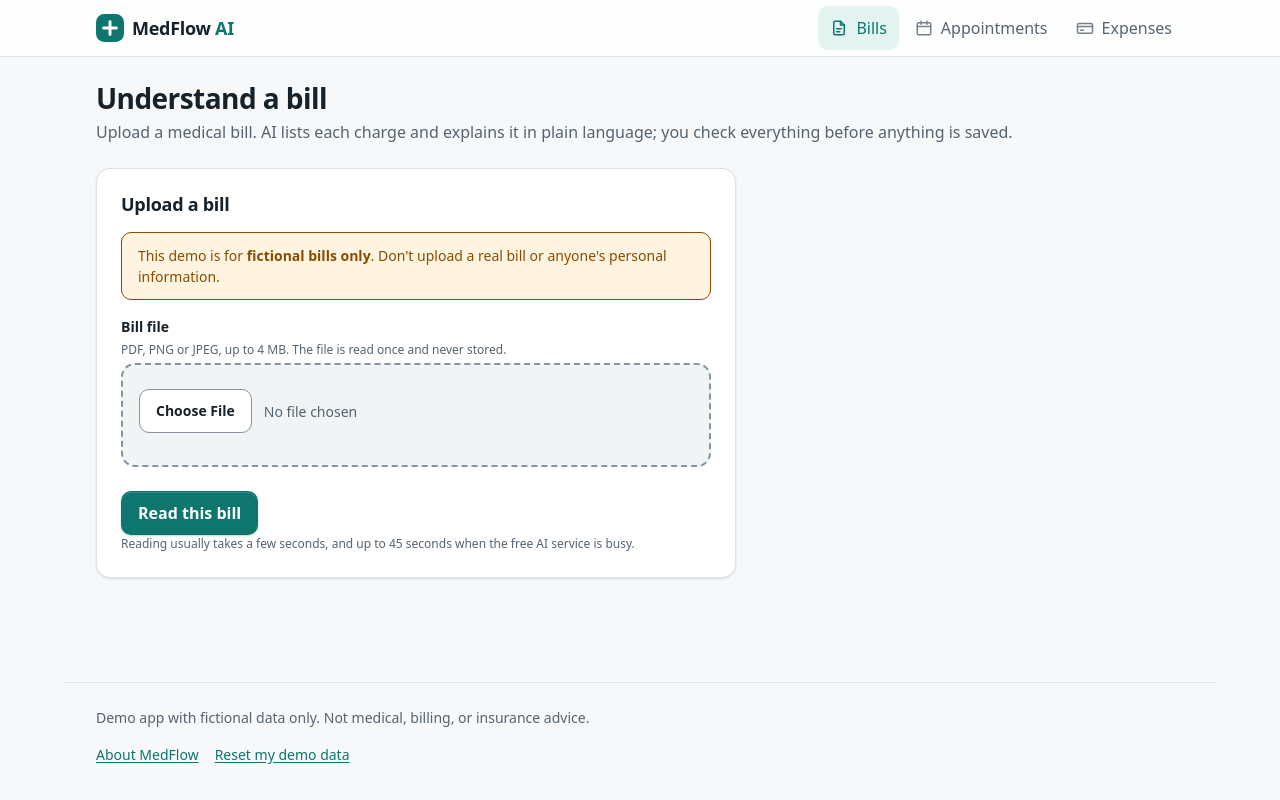
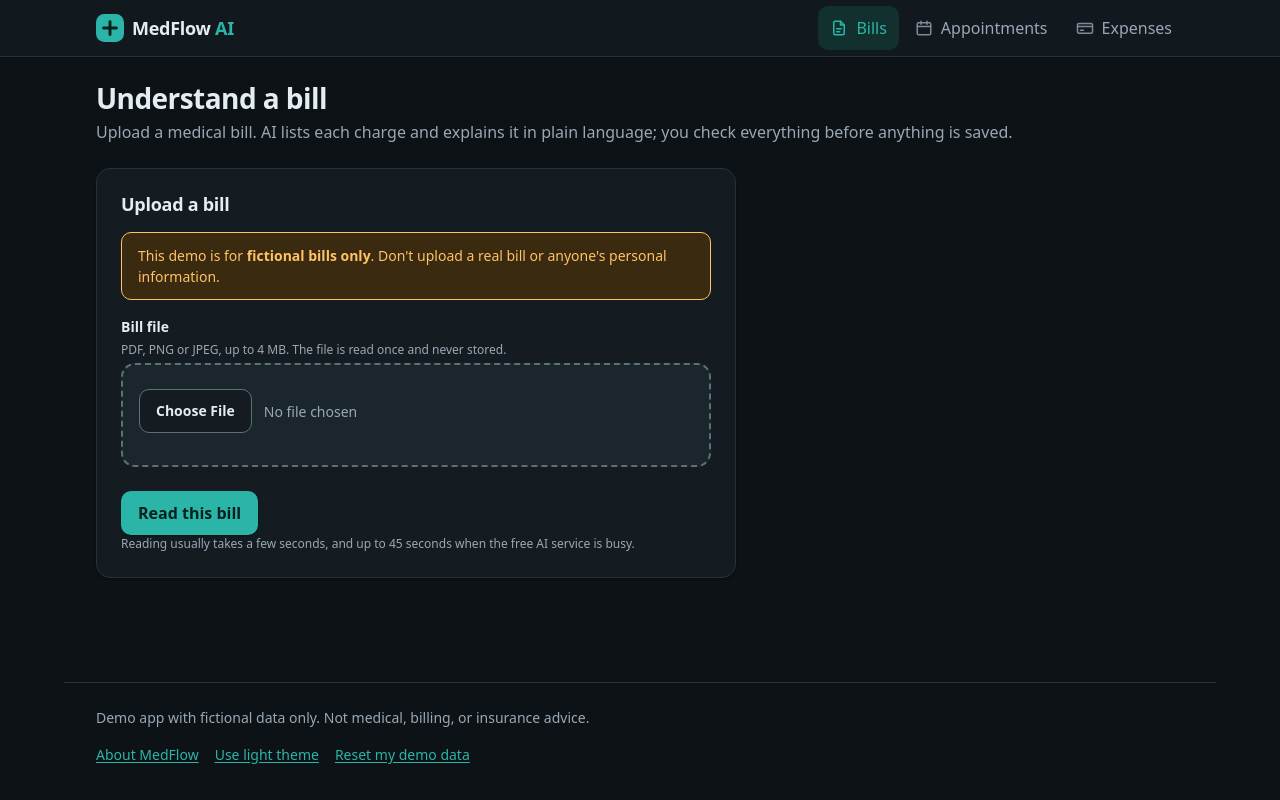
Before and after one commit to parthivofficial123/medflow-ai, a Flask app: page /bills/ in a window 1280 px wide. Run offline with Flask 3, Linux system fonts and the light colour scheme.

Commit message:
feat: dark theme by default, with a light theme switch
Dark tokens are now the :root default and light ones apply under
data-theme="light". The footer's switch posts to /theme, which stores
the choice in a cookie the server reads, so each page's first paint
already uses it and works without JavaScript.

Co-Authored-By: Claude Opus 5.5 <noreply@anthropic.com>

```diff
--- a/medflow/__init__.py
+++ b/medflow/__init__.py
@@ -14,6 +14,7 @@ from . import storage
 
 UNSAFE_METHODS = {"POST", "PUT", "PATCH", "DELETE"}
 DEV_SECRET = "dev-only-not-a-secret"
+THEMES = ("dark", "light")
 SECURITY_HEADERS = {
     "Content-Security-Policy": "default-src 'self'; base-uri 'none'; object-src 'none'; frame-ancestors 'none'",
     "X-Frame-Options": "DENY",
@@ -88,7 +89,8 @@ def create_app(test_config=None):
 
     @app.context_processor
     def inject_csrf_token():
-        return {"csrf_token": csrf_token, "signed_in": signed_in(), "demo_reset": auth.demo_reset_allowed()}
+        return {"csrf_token": csrf_token, "signed_in": signed_in(), "demo_reset": auth.demo_reset_allowed(),
+                "theme": current_theme()}
 
     app.add_template_filter(to_date)
     app.add_template_filter(fmt_date)
@@ -145,6 +147,16 @@ def create_app(test_config=None):
     def welcome():
         return render_template("landing.html")
 
+    # A cookie read by the server, so the first paint already has the chosen theme.
+    @app.post("/theme")
+    def set_theme():
+        response = redirect(auth.safe_next(request.form.get("next")))
+        theme = request.form.get("theme")
+        if theme in THEMES:
+            response.set_cookie("theme", theme, max_age=365 * 24 * 3600, samesite="Lax",
+                                secure=app.config["ON_VERCEL"], httponly=True)
+        return response
+
     @app.cli.command("reset-demo")
     @click.confirmation_option(
         prompt="This REPLACES all MedFlow data (appointments, tasks, reminders and any changes "
@@ -185,6 +197,11 @@ def check_config(config):
         raise RuntimeError("Set MEDFLOW_SECRET_KEY: sign-in sessions need a real secret.")
 
 
+def current_theme():
+    theme = request.cookies.get("theme")
+    return theme if theme in THEMES else THEMES[0]
+
+
 def csrf_token():
     if "csrf_token" not in session:
         session["csrf_token"] = secrets.token_urlsafe(32)
--- a/medflow/auth.py
+++ b/medflow/auth.py
@@ -24,7 +24,7 @@ from . import storage
 bp = Blueprint("auth", __name__)
 log = logging.getLogger(__name__)
 
-PUBLIC_ENDPOINTS = {"index", "welcome", "auth.login", "auth.start", "auth.callback", "auth.logout", "static"}
+PUBLIC_ENDPOINTS = {"index", "welcome", "set_theme", "auth.login", "auth.start", "auth.callback", "auth.logout", "static"}
 # Treat a token this close to expiry as expired, so it can't run out mid-request.
 EXPIRY_MARGIN_SECONDS = 60
 
--- a/medflow/templates/base.html
+++ b/medflow/templates/base.html
@@ -1,10 +1,10 @@
 <!doctype html>
-<html lang="en">
+<html lang="en" data-theme="{{ theme }}">
 <head>
   <meta charset="utf-8">
   <meta name="viewport" content="width=device-width, initial-scale=1">
   {#- Tells the browser the theme before app.css arrives, so it doesn't paint its own default. #}
-  <meta name="color-scheme" content="light dark">
+  <meta name="color-scheme" content="{{ theme }}">
   <title>{% block title %}{% endblock %} · MedFlow AI</title>
   <link rel="icon" href="{{ url_for('static', filename='favicon.svg') }}" type="image/svg+xml">
   <link rel="stylesheet" href="{{ url_for('static', filename='css/app.css') }}">
@@ -63,10 +63,16 @@
 
   <footer class="container footer">
     <p>Demo app with fictional data only. Not medical, billing, or insurance advice.</p>
-    <p class="footer__links">
+    <div class="footer__links">
       <a href="{{ url_for('welcome') }}">About MedFlow</a>
+      <form method="post" action="{{ url_for('set_theme') }}">
+        <input type="hidden" name="csrf_token" value="{{ csrf_token() }}">
+        <input type="hidden" name="next" value="{{ request.full_path.rstrip('?') }}">
+        {%- set other = "light" if theme == "dark" else "dark" %}
+        <button type="submit" name="theme" value="{{ other }}">Use {{ other }} theme</button>
+      </form>
       {% if signed_in and demo_reset %}<a href="{{ url_for('auth.confirm_reset') }}">Reset my demo data</a>{% endif %}
-    </p>
+    </div>
   </footer>
 </body>
 </html>
--- a/public/static/css/app.css
+++ b/public/static/css/app.css
@@ -2,7 +2,7 @@
    The rules behind these values are in DESIGN.md. */
 
 :root {
-  color-scheme: light dark;
+  color-scheme: dark;
 
   --font-sans: system-ui, -apple-system, "Segoe UI", Roboto, "Helvetica Neue", Arial, sans-serif;
   --text-xs: 0.75rem;
@@ -28,6 +28,49 @@
   --radius-xl: 20px;
   --radius-pill: 999px;
 
+  /* Dark is the default; a light-theme cookie switches to the values below. */
+  --color-bg: #0c1216;
+  --color-surface: #141c22;
+  --color-surface-2: #1b252c;
+  --color-text: #e6edf2;
+  --color-muted: #9aa8b5;
+  --color-border: #26323b;
+  --color-border-strong: #5f6e7a;
+  --color-primary: #2bb5a8;
+  --color-primary-hover: #49c9bd;
+  --color-on-primary: #04211e;
+  --color-primary-soft: #12302d;
+  --color-danger: #ff8a80;
+  --color-danger-soft: #3a1c1a;
+  --color-on-danger: #2a0b08;
+  --color-warning: #ffc266;
+  --color-warning-soft: #3a2a10;
+  --color-success: #6fd6a0;
+  --color-success-soft: #143224;
+  --color-focus: #7aa7ff;
+  --color-focus-ring: rgb(122 167 255 / 0.25);
+  --color-topbar: rgb(20 28 34 / 0.82);
+  --shadow-sm: 0 1px 2px rgb(0 0 0 / 0.4);
+  --shadow-md: 0 2px 4px rgb(0 0 0 / 0.3), 0 8px 20px rgb(0 0 0 / 0.35);
+  --shadow-lg: 0 4px 8px rgb(0 0 0 / 0.3), 0 24px 48px -12px rgb(0 0 0 / 0.6);
+  --shadow-primary: 0 1px 2px rgb(0 0 0 / 0.4);
+
+  --dur-instant: 90ms;
+  --dur-fast: 150ms;
+  --dur-base: 240ms;
+  --dur-slow: 420ms;
+  --ease-out: cubic-bezier(0.22, 1, 0.36, 1);
+  /* Sampled from a spring (stiffness 380, damping 30): settles with a 2% overshoot. */
+  --ease-spring: linear(0, 0.051, 0.171, 0.318, 0.468, 0.606, 0.723, 0.818, 0.89, 0.942, 0.978, 1.001,
+                        1.015, 1.021, 1.023, 1.022, 1.019, 1.016, 1.012, 1.009, 1);
+  --stagger: 35ms;
+
+  --container: 72rem;
+  --topbar-h: 3.5rem;
+}
+
+:root[data-theme="light"] {
+  color-scheme: light;
   --color-bg: #f6f8f9;
   --color-surface: #ffffff;
   --color-surface-2: #f0f4f5;
@@ -55,49 +98,6 @@
   --shadow-md: 0 2px 4px rgb(16 24 40 / 0.04), 0 8px 20px rgb(16 24 40 / 0.08);
   --shadow-lg: 0 4px 8px rgb(16 24 40 / 0.04), 0 24px 48px -12px rgb(16 24 40 / 0.18);
   --shadow-primary: 0 1px 2px rgb(15 118 110 / 0.3), inset 0 1px 0 rgb(255 255 255 / 0.14);
-
-  --dur-instant: 90ms;
-  --dur-fast: 150ms;
-  --dur-base: 240ms;
-  --dur-slow: 420ms;
-  --ease-out: cubic-bezier(0.22, 1, 0.36, 1);
-  /* Sampled from a spring (stiffness 380, damping 30): settles with a 2% overshoot. */
-  --ease-spring: linear(0, 0.051, 0.171, 0.318, 0.468, 0.606, 0.723, 0.818, 0.89, 0.942, 0.978, 1.001,
-                        1.015, 1.021, 1.023, 1.022, 1.019, 1.016, 1.012, 1.009, 1);
-  --stagger: 35ms;
-
-  --container: 72rem;
-  --topbar-h: 3.5rem;
-}
-
-@media (prefers-color-scheme: dark) {
-  :root {
-    --color-bg: #0c1216;
-    --color-surface: #141c22;
-    --color-surface-2: #1b252c;
-    --color-text: #e6edf2;
-    --color-muted: #9aa8b5;
-    --color-border: #26323b;
-    --color-border-strong: #5f6e7a;
-    --color-primary: #2bb5a8;
-    --color-primary-hover: #49c9bd;
-    --color-on-primary: #04211e;
-    --color-primary-soft: #12302d;
-    --color-danger: #ff8a80;
-    --color-danger-soft: #3a1c1a;
-    --color-on-danger: #2a0b08;
-    --color-warning: #ffc266;
-    --color-warning-soft: #3a2a10;
-    --color-success: #6fd6a0;
-    --color-success-soft: #143224;
-    --color-focus: #7aa7ff;
-    --color-focus-ring: rgb(122 167 255 / 0.25);
-    --color-topbar: rgb(20 28 34 / 0.82);
-    --shadow-sm: 0 1px 2px rgb(0 0 0 / 0.4);
-    --shadow-md: 0 2px 4px rgb(0 0 0 / 0.3), 0 8px 20px rgb(0 0 0 / 0.35);
-    --shadow-lg: 0 4px 8px rgb(0 0 0 / 0.3), 0 24px 48px -12px rgb(0 0 0 / 0.6);
-    --shadow-primary: 0 1px 2px rgb(0 0 0 / 0.4);
-  }
 }
 
 /* Base */
@@ -175,7 +175,9 @@ a { color: var(--color-primary); text-underline-offset: 0.15em; }
 
 .footer { padding-block: var(--space-5); color: var(--color-muted); font-size: var(--text-sm); border-top: 1px solid var(--color-border); display: grid; gap: var(--space-1); }
 .footer__links { display: flex; flex-wrap: wrap; gap: 0 var(--space-4); }
-.footer__links a { display: inline-flex; align-items: center; min-height: 2.75rem; }
+.footer__links a, .footer__links button { display: inline-flex; align-items: center; min-height: 2.75rem; }
+.footer__links form { display: contents; }
+.footer__links button { padding: 0; border: 0; background: none; font: inherit; color: var(--color-primary); text-decoration: underline; text-underline-offset: 0.15em; cursor: pointer; }
 
 /* Page header */
 .page-header { display: flex; flex-wrap: wrap; align-items: flex-end; justify-content: space-between; gap: var(--space-3); margin-bottom: var(--space-5); }
```
Also changed, not shown: DESIGN.md (+1 -1 lines), tests/test_ui.py (+36 -1 lines).
